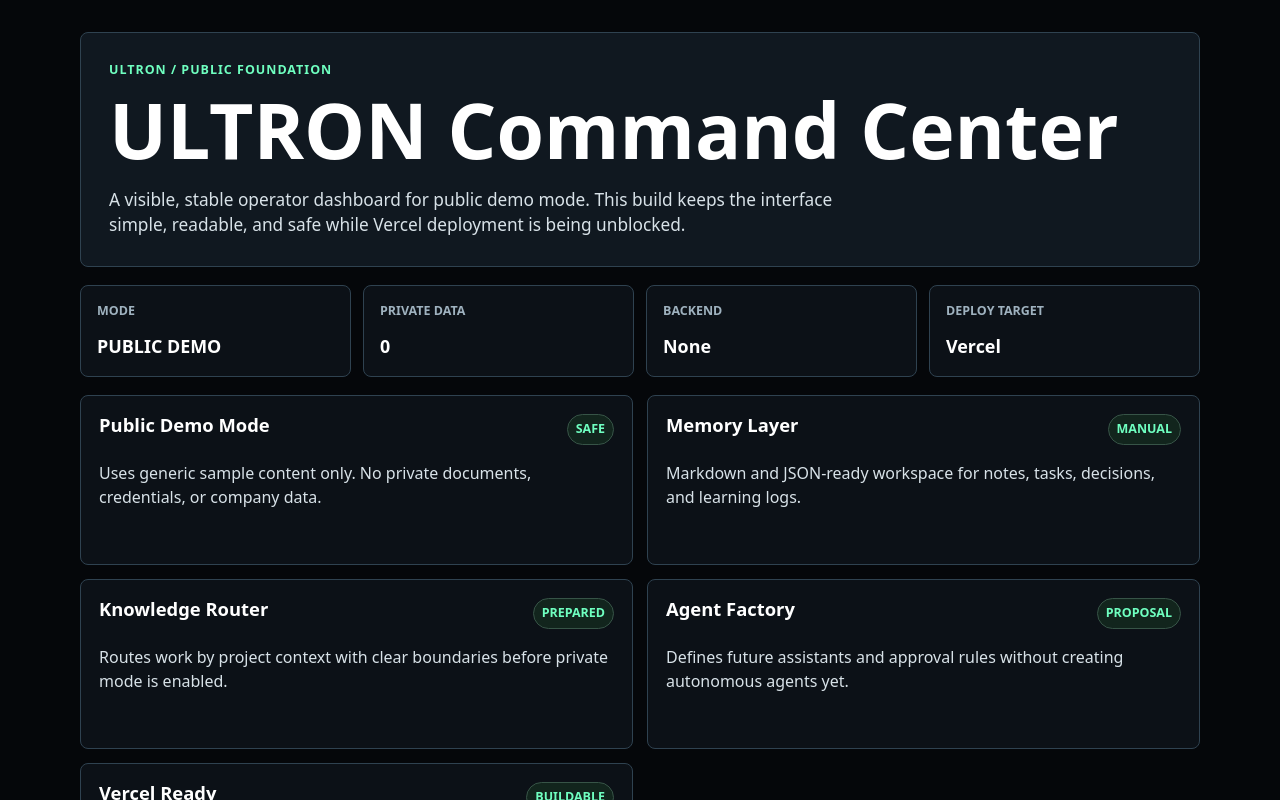
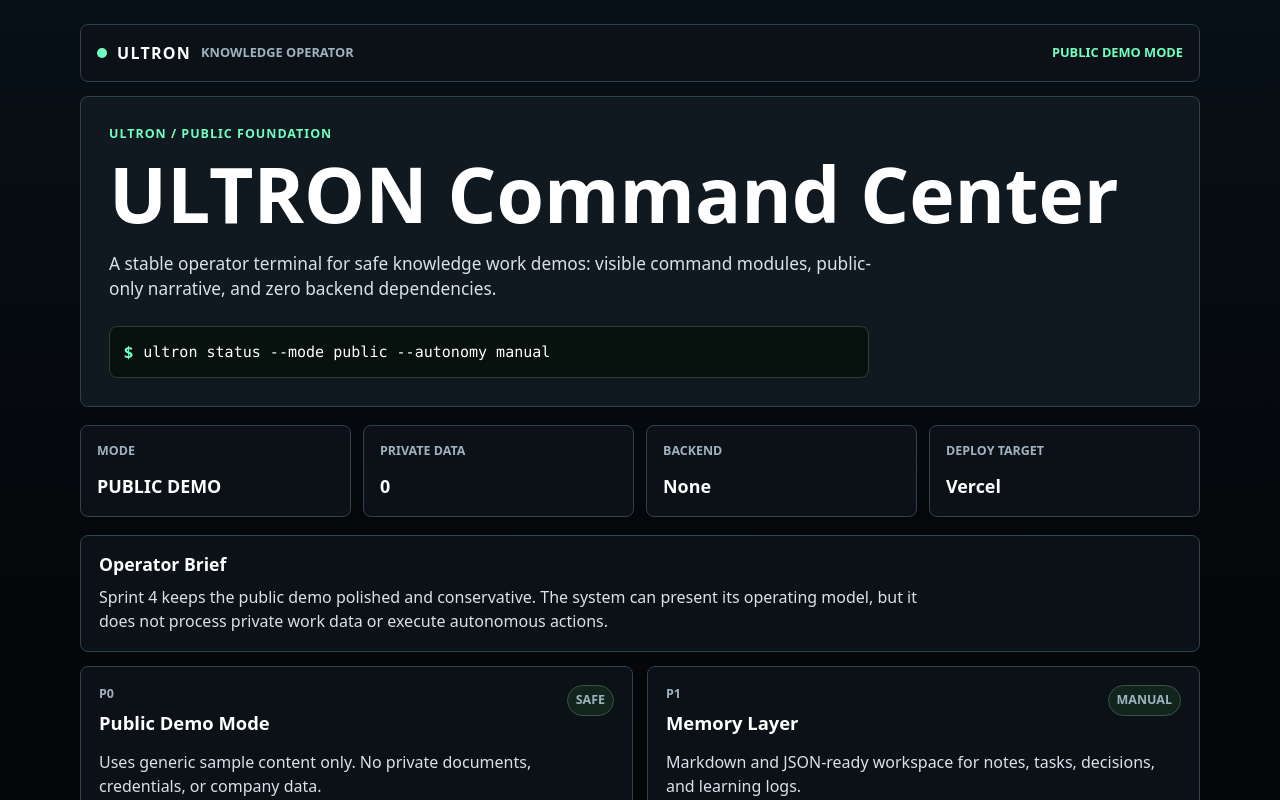
Before and after one commit to Martind-40/tony-rip, a React (Vite) app in the folder app/: page / in a window 1280 px wide. Shown: the top 800 px of the page. Built offline with nearby package versions, Linux system fonts and the light colour scheme.

Commit message:
polish ULTRON public operator terminal

```diff
--- a/app/src/App.jsx
+++ b/app/src/App.jsx
@@ -1,28 +1,34 @@
 import React from "react";
+
 const commandCards = [
   {
     title: "Public Demo Mode",
     status: "Safe",
+    priority: "P0",
     body: "Uses generic sample content only. No private documents, credentials, or company data."
   },
   {
     title: "Memory Layer",
     status: "Manual",
+    priority: "P1",
     body: "Markdown and JSON-ready workspace for notes, tasks, decisions, and learning logs."
   },
   {
     title: "Knowledge Router",
     status: "Prepared",
+    priority: "P1",
     body: "Routes work by project context with clear boundaries before private mode is enabled."
   },
   {
     title: "Agent Factory",
     status: "Proposal",
+    priority: "P2",
     body: "Defines future assistants and approval rules without creating autonomous agents yet."
   },
   {
     title: "Vercel Ready",
     status: "Buildable",
+    priority: "P0",
     body: "Static Vite app prepared for deployment from the app directory with zero backend."
   }
 ];
@@ -30,14 +36,26 @@
 function App() {
   return (
     <main className="appShell">
+      <header className="terminalBar" aria-label="Operator terminal header">
+        <div>
+          <span className="terminalDot" />
+          <strong>ULTRON</strong>
+          <small>Knowledge Operator</small>
+        </div>
+        <span className="terminalStatus">PUBLIC DEMO MODE</span>
+      </header>
+
       <section className="heroCard" aria-labelledby="ultron-title">
         <p className="eyebrow">ULTRON / PUBLIC FOUNDATION</p>
         <h1 id="ultron-title">ULTRON Command Center</h1>
         <p className="heroText">
-          A visible, stable operator dashboard for public demo mode. This build
-          keeps the interface simple, readable, and safe while Vercel deployment
-          is being unblocked.
+          A stable operator terminal for safe knowledge work demos: visible
+          command modules, public-only narrative, and zero backend dependencies.
         </p>
+        <div className="commandLine" aria-label="Current operator command">
+          <span>$</span>
+          <code>ultron status --mode public --autonomy manual</code>
+        </div>
       </section>
 
       <section className="statusStrip" aria-label="System status">
@@ -59,12 +77,24 @@
         </div>
       </section>
 
+      <section className="briefPanel" aria-label="Operator brief">
+        <h2>Operator Brief</h2>
+        <p>
+          Sprint 4 keeps the public demo polished and conservative. The system
+          can present its operating model, but it does not process private work
+          data or execute autonomous actions.
+        </p>
+      </section>
+
       <section className="cardGrid" aria-label="Command center modules">
         {commandCards.map((card) => (
           <article className="moduleCard" key={card.title}>
             <div className="cardHeader">
-              <h2>{card.title}</h2>
-              <span>{card.status}</span>
+              <div>
+                <span className="priority">{card.priority}</span>
+                <h2>{card.title}</h2>
+              </div>
+              <span className="stateBadge">{card.status}</span>
             </div>
             <p>{card.body}</p>
           </article>
--- a/app/src/styles.css
+++ b/app/src/styles.css
@@ -23,7 +23,8 @@
   min-width: 320px;
   min-height: 100vh;
   color: #ffffff;
-  background: #05070a;
+  background:
+    linear-gradient(180deg, #071017 0%, #05070a 45%, #030405 100%);
 }
 
 button,
@@ -37,8 +38,51 @@
   width: min(1120px, calc(100% - 32px));
   min-height: 100vh;
   margin: 0 auto;
-  padding: 32px 0 48px;
+  padding: 24px 0 48px;
   color: #ffffff;
+}
+
+.terminalBar {
+  min-height: 58px;
+  display: flex;
+  align-items: center;
+  justify-content: space-between;
+  gap: 16px;
+  margin-bottom: 14px;
+  padding: 12px 16px;
+  border: 1px solid #2f4250;
+  border-radius: 8px;
+  background: #0c1117;
+}
+
+.terminalBar div {
+  display: flex;
+  align-items: center;
+  gap: 10px;
+}
+
+.terminalDot {
+  width: 10px;
+  height: 10px;
+  border-radius: 999px;
+  background: #6fffc0;
+}
+
+.terminalBar strong {
+  color: #ffffff;
+  letter-spacing: 0.08em;
+}
+
+.terminalBar small,
+.terminalStatus {
+  color: #9fb2bf;
+  font-size: 0.8rem;
+  font-weight: 700;
+  text-transform: uppercase;
+}
+
+.terminalStatus {
+  color: #6fffc0;
 }
 
 .heroCard {
@@ -72,6 +116,31 @@
   font-size: 1.08rem;
 }
 
+.commandLine {
+  display: flex;
+  align-items: center;
+  gap: 10px;
+  max-width: 760px;
+  margin-top: 24px;
+  padding: 13px 14px;
+  border: 1px solid #294136;
+  border-radius: 8px;
+  color: #d8e2e8;
+  background: #07110d;
+  overflow-wrap: anywhere;
+}
+
+.commandLine span {
+  color: #6fffc0;
+  font-weight: 900;
+}
+
+.commandLine code {
+  color: #ffffff;
+  font-family: "SFMono-Regular", Consolas, "Liberation Mono", monospace;
+  font-size: 0.94rem;
+}
+
 .statusStrip {
   display: grid;
   grid-template-columns: repeat(4, minmax(0, 1fr));
@@ -80,7 +149,8 @@
 }
 
 .statusStrip div,
-.moduleCard {
+.moduleCard,
+.briefPanel {
   border: 1px solid #2f4250;
   border-radius: 8px;
   background: #0c1117;
@@ -107,6 +177,23 @@
   font-size: 1.12rem;
 }
 
+.briefPanel {
+  margin-bottom: 14px;
+  padding: 18px;
+}
+
+.briefPanel h2 {
+  margin: 0;
+  color: #ffffff;
+  font-size: 1.1rem;
+}
+
+.briefPanel p {
+  max-width: 820px;
+  margin: 10px 0 0;
+  color: #d8e2e8;
+}
+
 .cardGrid {
   display: grid;
   grid-template-columns: repeat(2, minmax(0, 1fr));
@@ -125,6 +212,14 @@
   gap: 14px;
 }
 
+.priority {
+  display: block;
+  margin-bottom: 8px;
+  color: #6fffc0;
+  font-size: 0.76rem;
+  font-weight: 900;
+}
+
 h2 {
   margin: 0;
   color: #ffffff;
@@ -132,7 +227,7 @@
   line-height: 1.2;
 }
 
-.cardHeader span {
+.stateBadge {
   flex: 0 0 auto;
   padding: 5px 8px;
   border: 1px solid #375447;
@@ -152,6 +247,11 @@
     grid-template-columns: 1fr;
   }
 
+  .terminalBar {
+    align-items: flex-start;
+    flex-direction: column;
+  }
+
   .appShell {
     width: min(100% - 24px, 1120px);
     padding-top: 18px;
```
